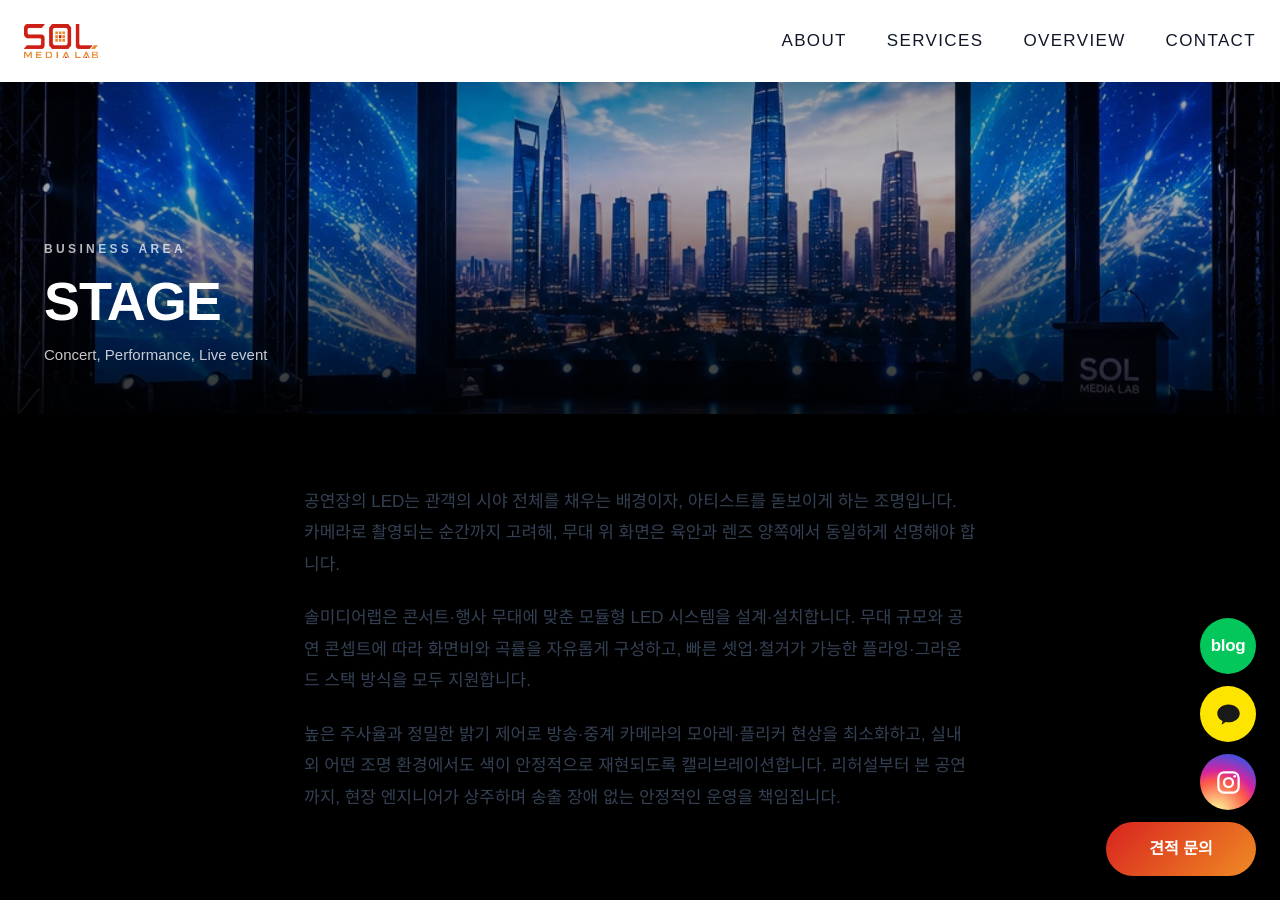
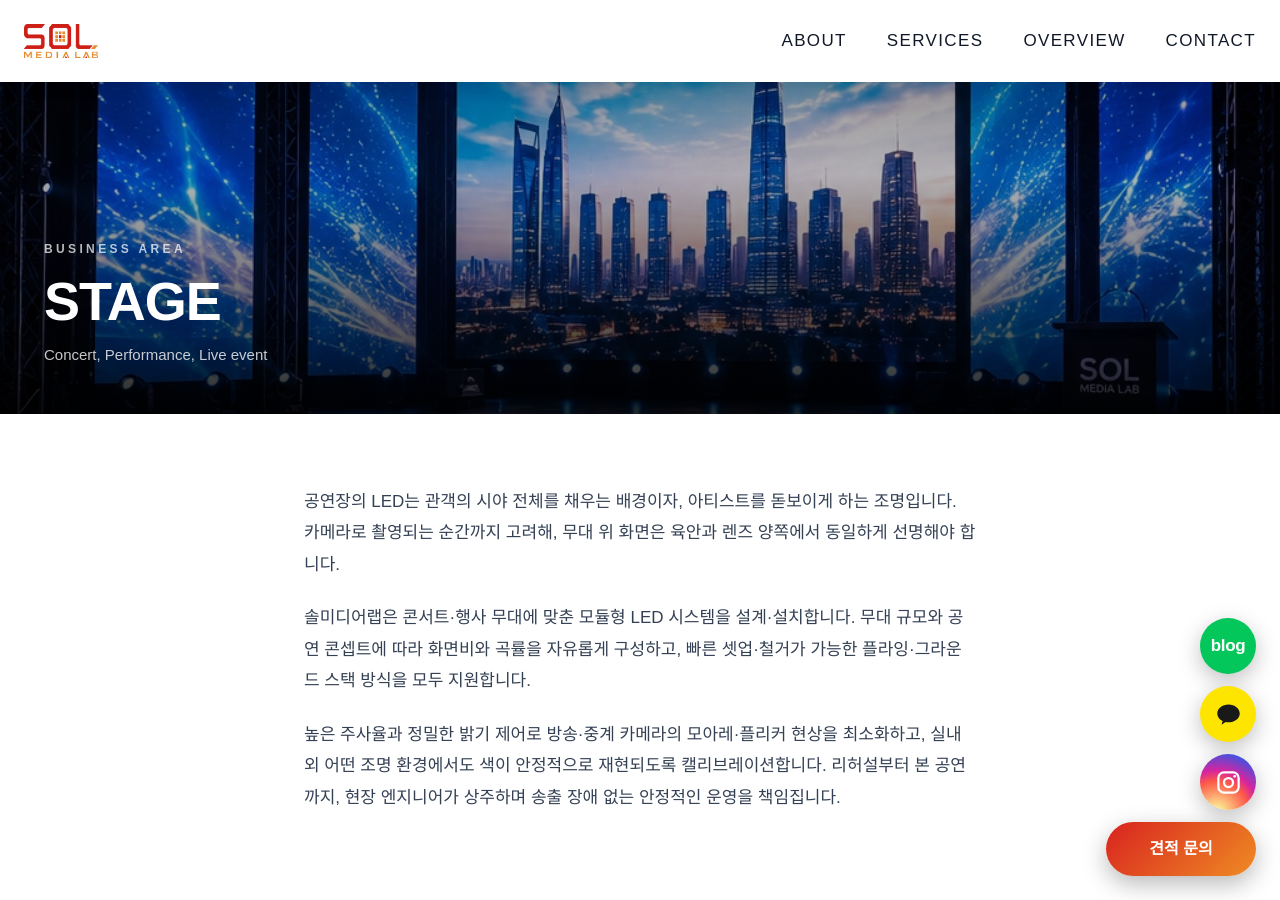
Before and after one commit to hongbj123-create/sol-medialab-site, a Jekyll site: the page built from services/stage.md, in a window 1280 px wide and 900 px high. Built offline with Jekyll 4.4.1, drawn with Linux system fonts in a browser that asks for light colours; some web fonts are replaced.

Commit message:
Fix unreadable dark text on service detail pages: give content area an explicit white background

```diff
--- a/_layouts/service-detail.html
+++ b/_layouts/service-detail.html
@@ -10,7 +10,7 @@
 <link rel="preconnect" href="https://fonts.googleapis.com">
 <link rel="preconnect" href="https://fonts.gstatic.com" crossorigin>
 <link rel="stylesheet" href="https://cdn.jsdelivr.net/gh/orioncactus/pretendard@v1.3.9/dist/web/static/pretendard.css">
-<link rel="stylesheet" href="{{ site.baseurl }}/assets/css/style.css?v=24">
+<link rel="stylesheet" href="{{ site.baseurl }}/assets/css/style.css?v=25">
 </head>
 <body>
 
@@ -80,6 +80,7 @@
   </div>
 </section>
 
+<div class="service-page-body">
   <div class="service-body">
     {{ content }}
   </div>
@@ -119,6 +120,7 @@
     <a class="service-cta-btn" href="{{ site.baseurl }}/contact.html">{{ page.title }} 견적 문의하기</a>
     <a class="service-cta-back" href="{{ site.baseurl }}/services.html">← 사업영역으로</a>
   </section>
+</div>
 
 <footer class="site-footer">
   <div class="footer-inner">
--- a/assets/css/style.css
+++ b/assets/css/style.css
@@ -1005,7 +1005,8 @@ section { position: relative; }
 }
 .service-hero-subtitle { margin-top: 12px; font-size: 15px; color: rgba(255,255,255,.78); }
 
-.service-body { max-width: 720px; margin: 72px auto 0; padding: 0 24px; color: #344054; font-size: 17px; line-height: 1.85; }
+.service-page-body { background: #fff; }
+.service-body { max-width: 720px; margin: 0 auto; padding: 72px 24px 0; color: #344054; font-size: 17px; line-height: 1.85; }
 .service-body p { margin-bottom: 22px; }
 .service-body p:last-child { margin-bottom: 0; }
 
```
Lines whose indentation alone changed are shown as unchanged.
